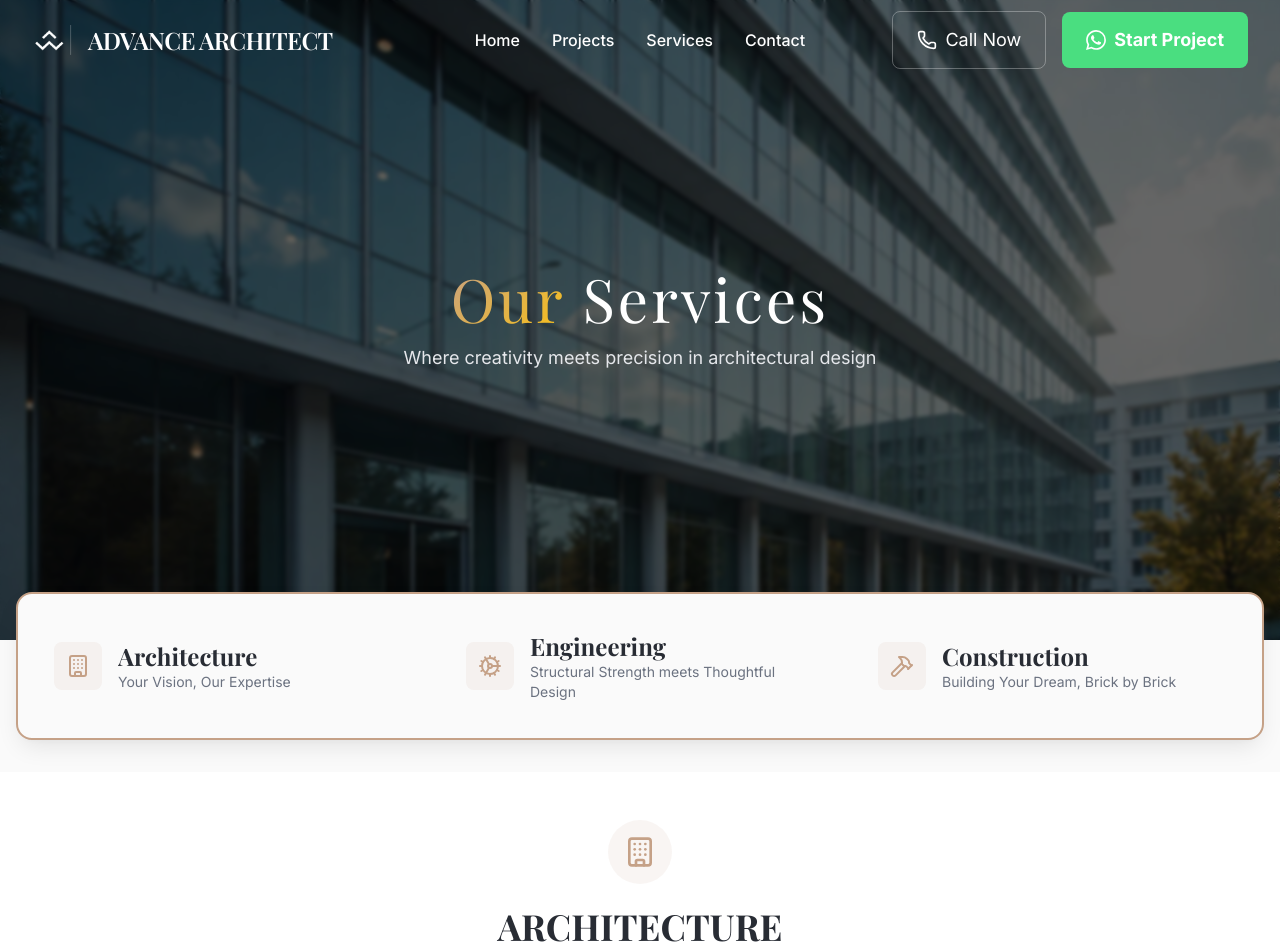
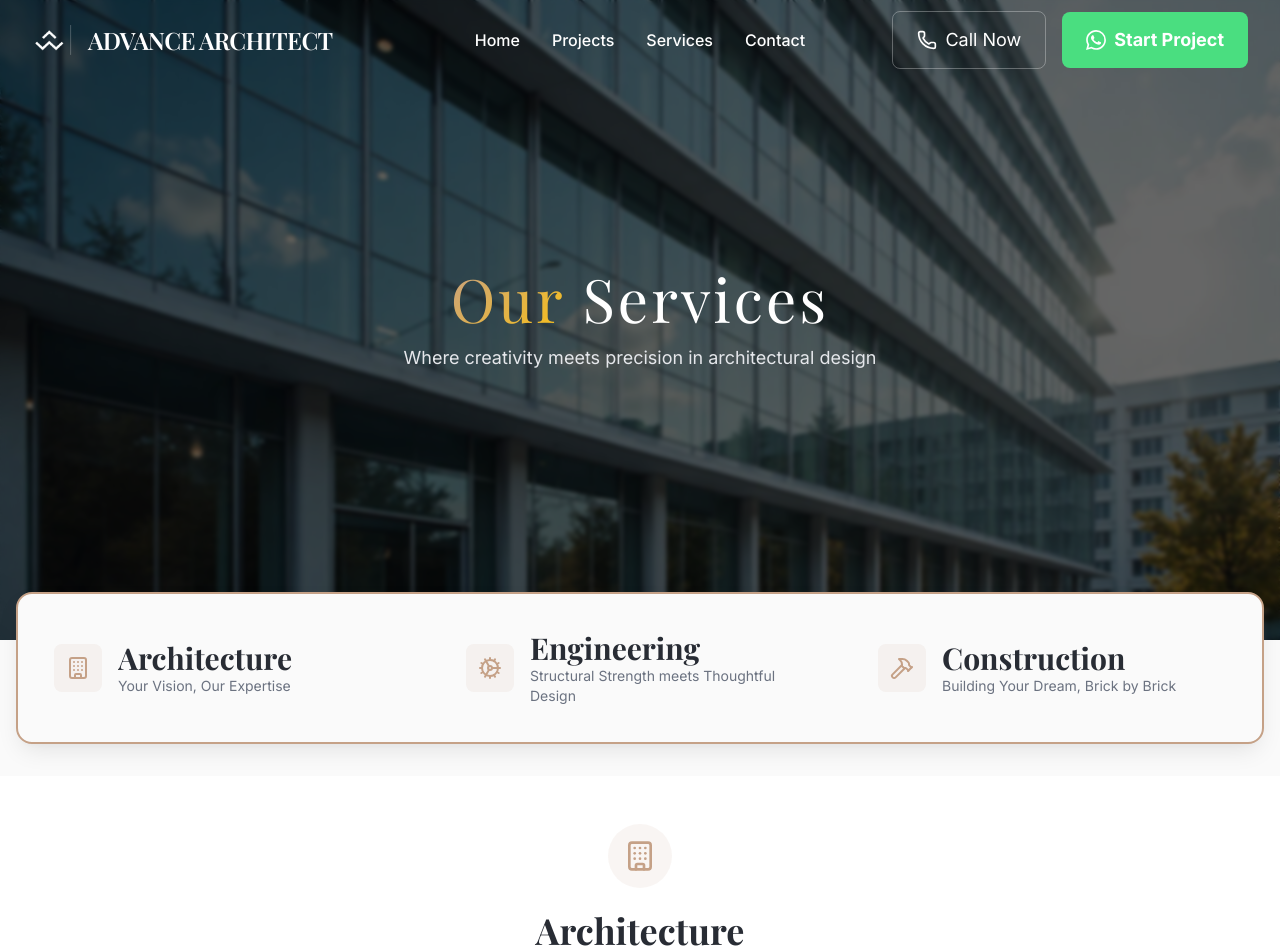
Before and after one commit to namit-x/NewLayout, a React (Vite) app: page /services in a window 1280 px wide. Shown: the top 952 px of the page. Built offline with nearby package versions, Linux system fonts and the light colour scheme.

Commit message:
font bolder

```diff
--- a/src/pages/Services.tsx
+++ b/src/pages/Services.tsx
@@ -184,7 +184,7 @@ const Services = () => {
                 {React.cloneElement(category.icon, { className: "w-4 h-4 sm:w-5 h-5 md:w-6 h-6" })}
               </div>
               <div className="text-left min-w-0 flex-1">
-                <h3 className="text-lg sm:text-xl md:text-2xl font-bold text-primary truncate">{category.category}</h3>
+                <h3 className="text-lg sm:text-xl md:text-3xl font-extrabold text-primary truncate">{category.category}</h3>
                 <p className="text-xs sm:text-sm text-muted-foreground hidden sm:block">{category.tagline}</p>
               </div>
             </button>
@@ -203,7 +203,7 @@ const Services = () => {
             <div className="inline-block p-3 sm:p-4 rounded-full mb-4 bg-accent/10 text-accent">
               <Building className="w-6 sm:w-8 h-8" />
             </div>
-            <h2 className="text-2xl sm:text-3xl md:text-4xl font-extrabold mb-2 sm:mb-3">ARCHITECTURE</h2>
+            <h2 className="text-2xl sm:text-3xl md:text-4xl font-bold mb-2 sm:mb-3">Architecture</h2>
             <p className="text-lg sm:text-xl text-primary">Your Vision, Our Expertise</p>
           </div>
 
```
